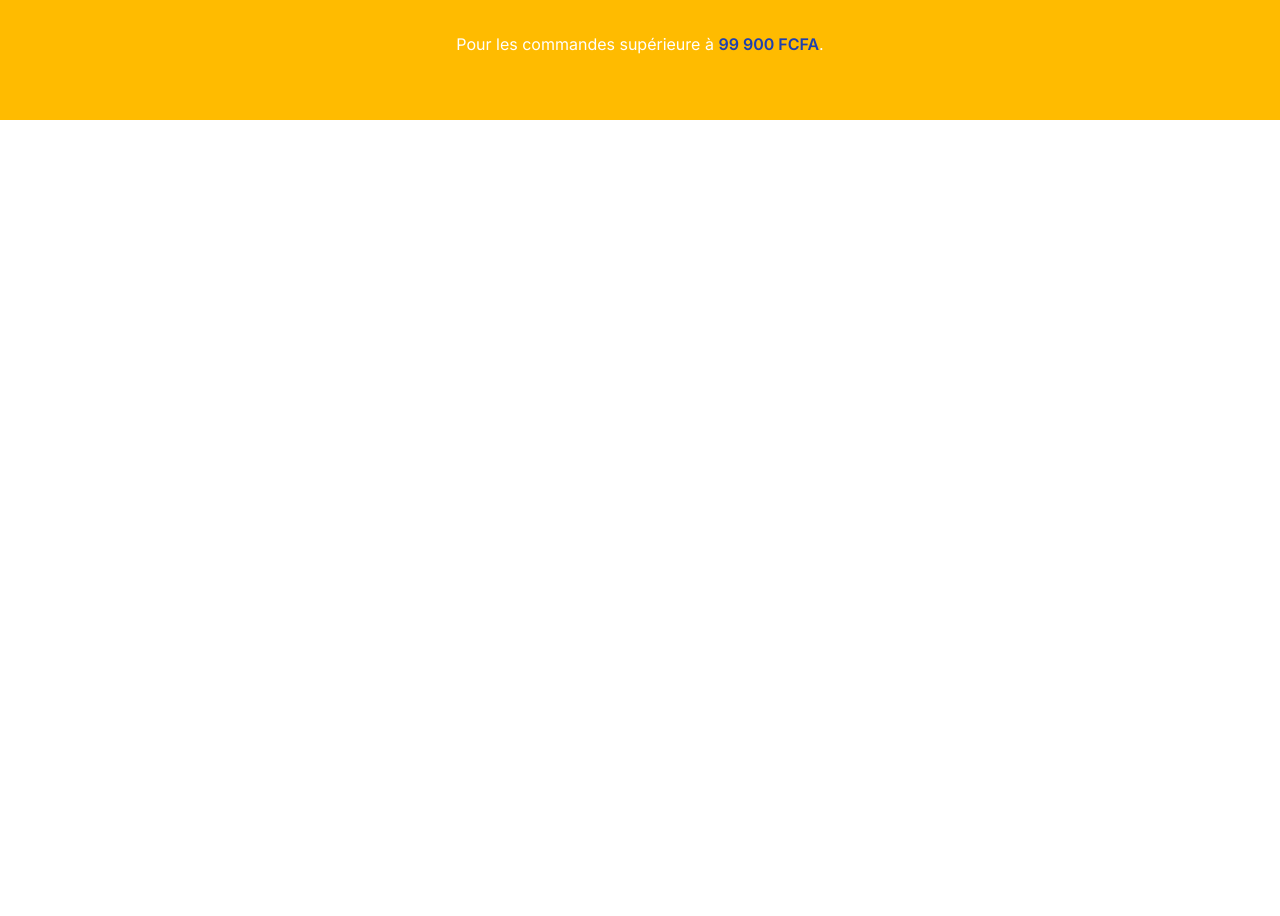
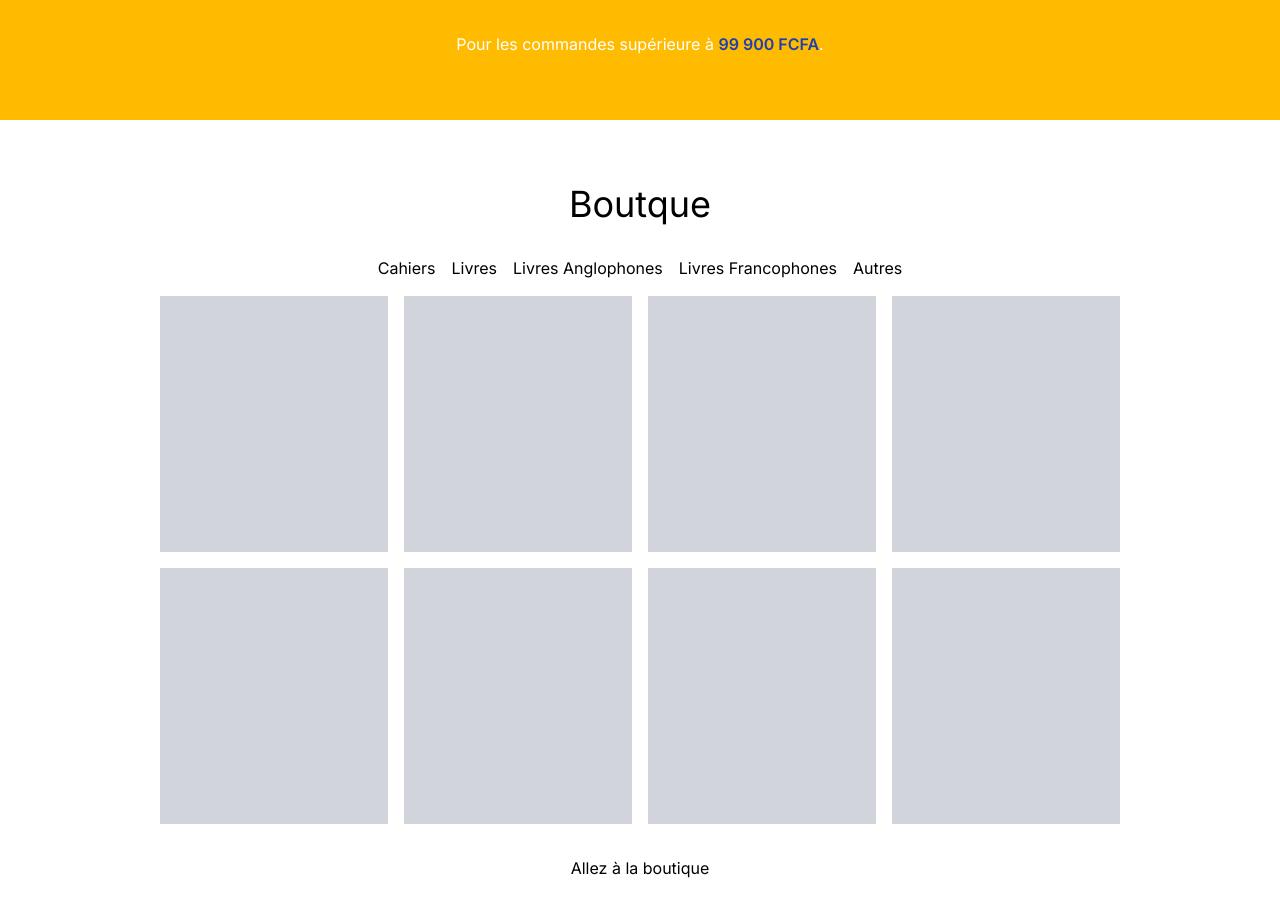
Before and after one commit to kamicodaxe/cahierix, a Next.js app in the folder frontend/: page / in a window 1280 px wide. Shown: the part 2420-3336 px from the top of the page. Before the commit the page ends 2540 px from the top, so only its background shows below. Built offline with nearby package versions, Linux system fonts and the light colour scheme.

Commit message:
- Added empty ProductsPreview component

```diff
--- a/frontend/app/page.tsx
+++ b/frontend/app/page.tsx
@@ -1,5 +1,6 @@
 import Header from '@/components/Header'
 import HowItWorks from '@/components/HowItWorks'
+import ProductsPreview from '@/components/ProductsPreview'
 import Promotions from '@/components/Promotions'
 import Testimonials from '@/components/Testimonials'
 import WhyUs from '@/components/WhyUs'
@@ -13,6 +14,7 @@ export default function Home() {
       <WhyUs />
       <Testimonials />
       <Promotions />
+      <ProductsPreview />
     </main>
   )
 }
--- /dev/null
+++ b/frontend/components/ProductsPreview.tsx
@@ -0,0 +1,48 @@
+// import classnames from 'classnames';
+
+type Props = {
+
+}
+
+const ProductsPreview: React.FC<Props> = ({ }) => {
+    return (
+        <section className="w-full">
+            <div className="section mx-auto">
+                <h2 className="text-4xl text-center mb-8 text-black">Boutque</h2>
+
+                <div className="flex justify-center space-x-4 flex-wrap mb-4">
+                    {
+                        [
+                            "Cahiers",
+                            "Livres",
+                            "Livres Anglophones",
+                            "Livres Francophones",
+                            "Autres"
+                        ].map(
+                            category => (
+                                <span className="text-md md:text-base inline-block" id={category}>
+                                    {category}
+                                </span>
+                            )
+                        )
+                    }
+                </div>
+
+                <div className=" grid grid-cols-1 md:grid-cols-3 lg:grid-cols-4 gap-4">
+                    {
+                        new Array(8).fill('').map(
+                            (_, i) => (
+                                <div className="h-64 mx-4 md:mx-0 bg-gray-300" />
+                            )
+                        )
+                    }
+                </div>
+
+                <button className="block mx-auto p-4 mt-4">Allez à la boutique</button>
+
+            </div>
+        </section>
+    )
+}
+
+export default ProductsPreview;
```
